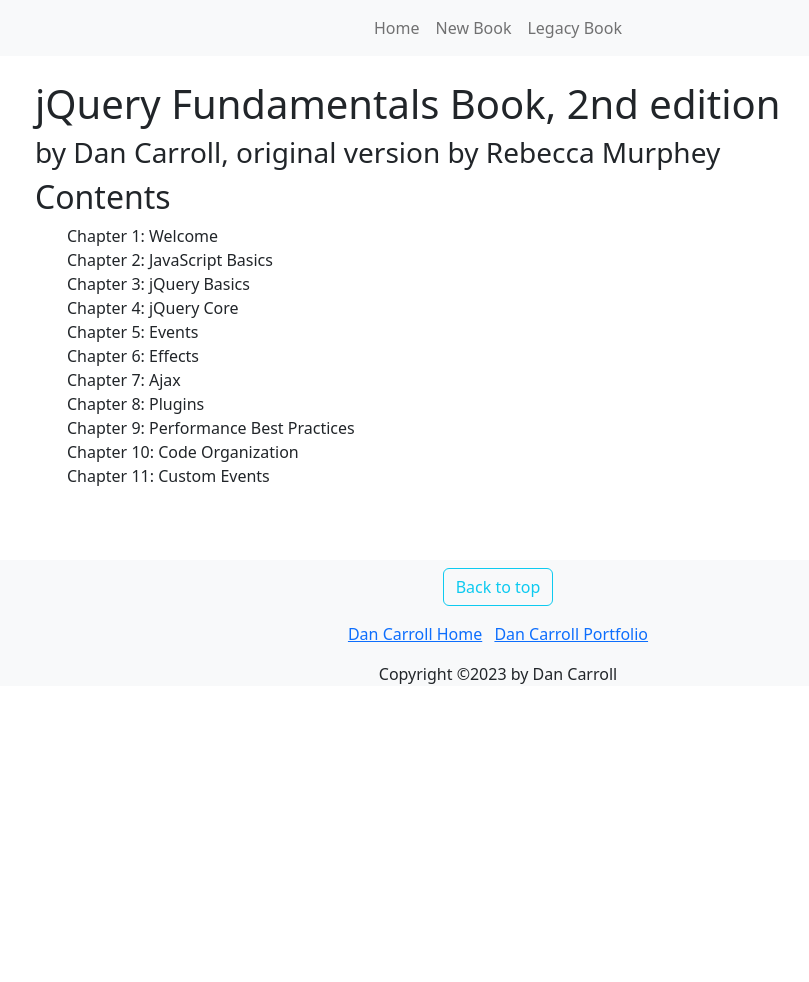
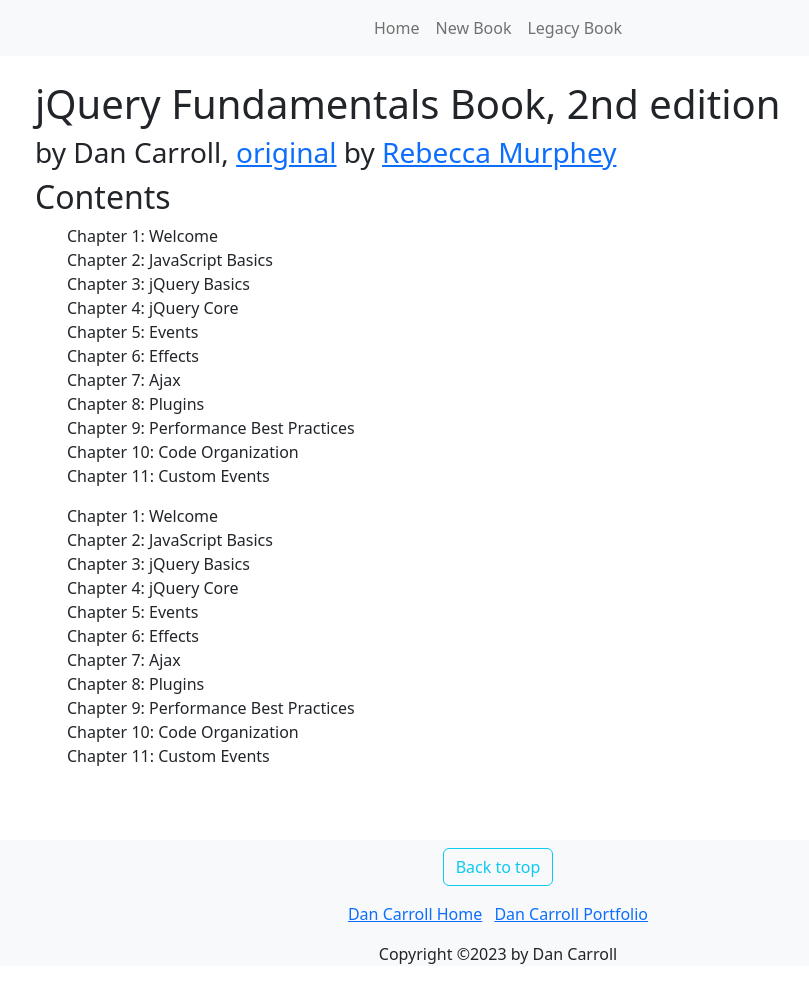
Before and after one commit to dan-carroll/jquery-fundamentals, a Jekyll site: the page built from book/index.md, in a window 1280 px wide. Shown: the whole page, without its empty margins (142-951 px from the left). Built offline with Jekyll 4.4.1, drawn with Linux system fonts in a browser that asks for light colours; before the commit the page ends 900 px from its top, so only the background shows below that.

Commit message:
Update index.md
Added html formatted list.

```diff
--- a/book/index.md
+++ b/book/index.md
@@ -7,9 +7,23 @@ page: book-index
 
 # {{ page.title }}
 
-### by Dan Carroll, [original version](http://jqfundamentals.com/legacy/) by [Rebecca Murphey](http://rmurphey.com/)
+### by Dan Carroll, [original](http://jqfundamentals.com/legacy/) by [Rebecca Murphey](http://rmurphey.com/)
 
 ## Contents
+
+<ul id="contents-list">
+  <li>Chapter 1: Welcome</li>
+  <li>Chapter 2: JavaScript Basics</li>
+  <li>Chapter 3: jQuery Basics</li>
+  <li>Chapter 4: jQuery Core</li>
+  <li>Chapter 5: Events</li>
+  <li>Chapter 6: Effects</li>
+  <li>Chapter 7: Ajax</li>
+  <li>Chapter 8: Plugins</li>
+  <li>Chapter 9: Performance Best Practices</li>
+  <li>Chapter 10: Code Organization</li>
+  <li>Chapter 11: Custom Events</li>
+</ul>
 
 - Chapter 1: Welcome
 - Chapter 2: JavaScript Basics
```
